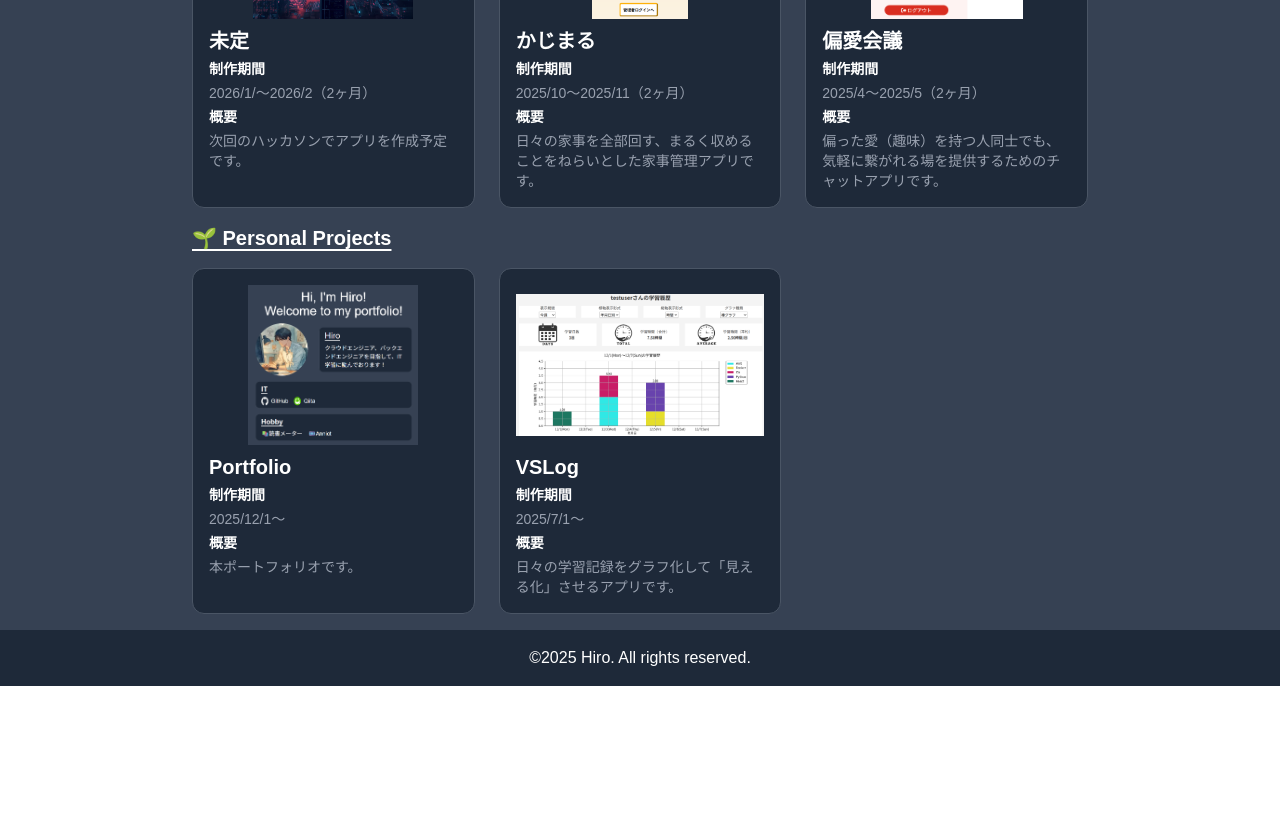
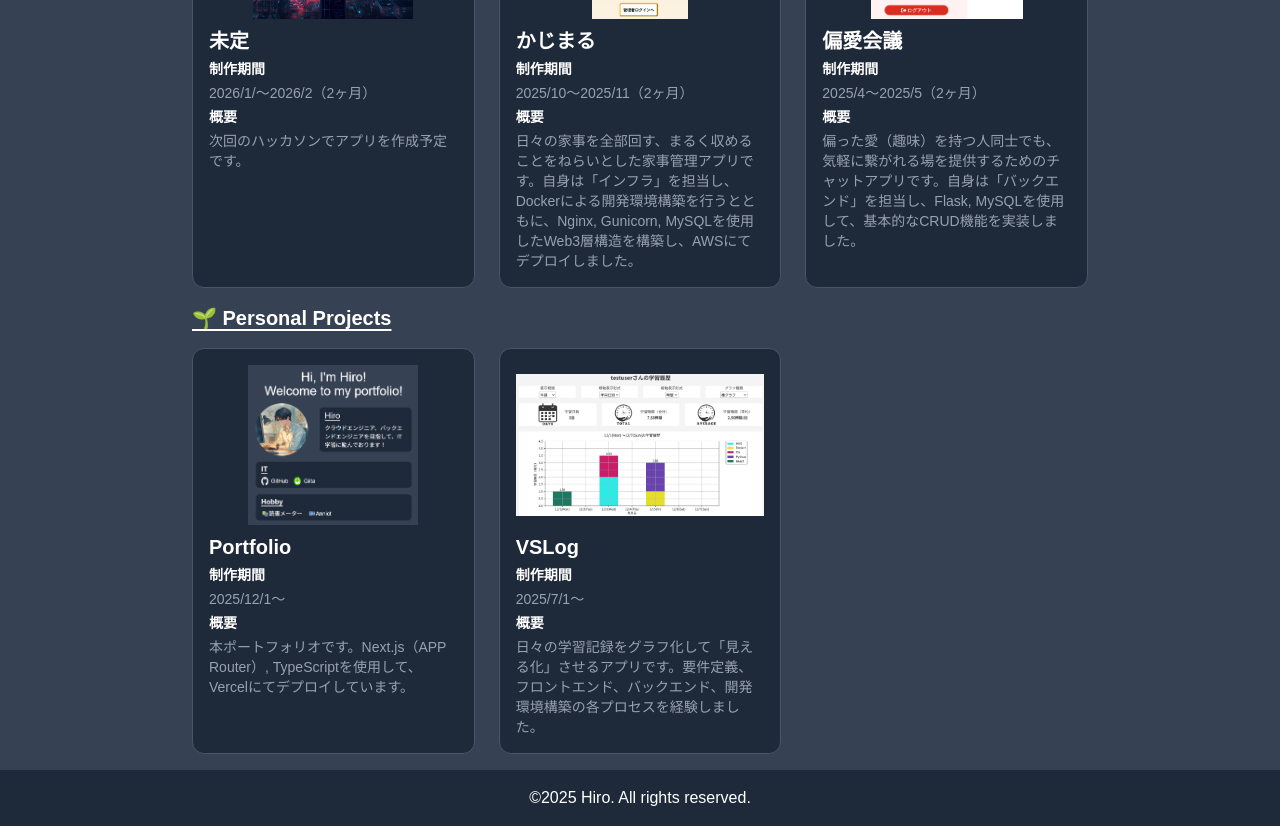
Before and after one commit to hiro-53-RareTECH/Portfolio, a Next.js app: page /projects in a window 1280 px wide. Shown: the part 420-1246 px from the top of the page. Before the commit the page ends 1106 px from the top, so only its background shows below. Built offline with nearby package versions, Linux system fonts and the light colour scheme.

Commit message:
home画面の体裁を再修正、about画面, projects画面の文言を微修正

```diff
--- a/app/about/page.tsx
+++ b/app/about/page.tsx
@@ -101,8 +101,8 @@ const About = () => {
 
       {/* My Skills */}
       <section className="space-y-4">
-        <h2 className="text-xl font-bold text-center underline underline-offset-4">
-          🛠️ My Skills
+        <h2 className="text-xl font-bold text-left underline underline-offset-4">
+          🛠️ My Skills Radar
         </h2>
         <div className="grid grid-cols-1 md:grid-cols-2 gap-6">
           <SkillRadarCard
--- a/app/page.tsx
+++ b/app/page.tsx
@@ -5,7 +5,7 @@ import { motion } from "framer-motion";
 
 export default function Home() {
   return (
-    <div className="space-y-4 w-full max-w-md">
+    <div className="space-y-4 w-full max-w-4xl">
       {/* タイトル＋自己紹介 */}
       {/* タイトル */}
       <motion.h1
@@ -16,8 +16,8 @@ export default function Home() {
       >
         Hi, I'm Hiro! <br /> Welcome to my portfolio!
       </motion.h1>
-
       {/* 自己紹介 */}
+      <div className="max-w-md mx-auto">
         <div className="grid grid-cols-[1fr_2fr] gap-4 items-center">
           <Image
             className="rounded-full"
@@ -35,13 +35,14 @@ export default function Home() {
             </p>
           </div>
         </div>
-
+      </div>
       {/* スキル、各種リンク */}
-      <div className="bg-gray-800 rounded-xl px-6 py-4 text-left border border-gray-600 space-y-4">
+      <div className="grid grid-cols-1 md:grid-cols-[2fr_1fr] gap-4">
+        {/* スキル */}
+        <div className="row-span-2 bg-gray-800 rounded-xl px-6 py-4 text-left border border-gray-600 space-y-4">
           <h3 className="text-xl font-bold text-left underline underline-offset-4">
             🛠️ My Skills
           </h3>
-
           <table className="text-gray-400 border-2 border-gray-600">
             <thead>
               <tr>
@@ -91,7 +92,7 @@ export default function Home() {
             </tbody>
           </table>
         </div>
-
+        {/* 各種リンク */}
         <div className="bg-gray-800 rounded-xl px-4 py-2 text-left border-1 border-gray-600 space-y-2">
           <h3 className="text-xl font-bold text-left underline underline-offset-4">
             🔗 Links
@@ -131,7 +132,7 @@ export default function Home() {
           <h3 className="text-xl font-bold text-left underline underline-offset-4">
             ☕ Hobby
           </h3>
-        <ul className="flex space-x-4">
+          <ul className="space-y-2">
             <li>
               <Link
                 className="hover:underline text-blue-400"
@@ -150,25 +151,7 @@ export default function Home() {
             </li>
           </ul>
         </div>
-      {/* <div className="bg-gray-800 rounded-xl px-4 py-2 text-left border-1 border-gray-600 space-y-2">
-          <h3 className="text-xl font-bold">Skills</h3>
-          <div className="flex space-x-4">
-            <Image src="https://skillicons.dev/icons?theme=dark&perline=7&i=html,css,js,ts,react,next,figma,python,docker,aws,django,flask" alt="my skills" width={100} height={100}/>
-
-            <Link
-              className="hover:underline"
-              href="https://bookmeter.com/users/1629490/books/read"
-            >
-              <p>📚読書メーター</p>
-            </Link>
-            <Link
-              className="hover:underline"
-              href="https://annict.com/@hiro_abc/watched"
-            >
-              <p>🎞️Annict</p>
-            </Link>
       </div>
-        </div> */}
     </div>
   );
 }
--- a/app/projects/page.tsx
+++ b/app/projects/page.tsx
@@ -16,7 +16,7 @@ const hackathonProjects = [
     url: "https://github.com/hiro-53-RareTECH/kajimaru-app",
     term: "2025/10～2025/11（2ヶ月）",
     description:
-      "日々の家事を全部回す、まるく収めることをねらいとした家事管理アプリです。",
+      "日々の家事を全部回す、まるく収めることをねらいとした家事管理アプリです。自身は「インフラ」を担当し、Dockerによる開発環境構築を行うとともに、Nginx, Gunicorn, MySQLを使用したWeb3層構造を構築し、AWSにてデプロイしました。",
   },
   {
     img: "/projects/partiality-meeting.png",
@@ -24,7 +24,7 @@ const hackathonProjects = [
     url: "https://github.com/hiro-53-RareTECH/partiality_meeting",
     term: "2025/4～2025/5（2ヶ月）",
     description:
-      "偏った愛（趣味）を持つ人同士でも、気軽に繋がれる場を提供するためのチャットアプリです。",
+      "偏った愛（趣味）を持つ人同士でも、気軽に繋がれる場を提供するためのチャットアプリです。自身は「バックエンド」を担当し、Flask, MySQLを使用して、基本的なCRUD機能を実装しました。",
   },
 ];
 
@@ -34,14 +34,14 @@ const personalProjects = [
     title: "Portfolio",
     url: "https://github.com/hiro-53-RareTECH/Portfolio",
     term: "2025/12/1～",
-    description: "本ポートフォリオです。",
+    description: "本ポートフォリオです。Next.js（APP Router）, TypeScriptを使用して、Vercelにてデプロイしています。",
   },
   {
     img: "/projects/VSLog.png",
     title: "VSLog",
     url: "https://github.com/hiro-53-RareTECH/VSLog",
     term: "2025/7/1～",
-    description: "日々の学習記録をグラフ化して「見える化」させるアプリです。",
+    description: "日々の学習記録をグラフ化して「見える化」させるアプリです。要件定義、フロントエンド、バックエンド、開発環境構築の各プロセスを経験しました。",
   },
 ];
 
```
Lines whose indentation alone changed are shown as unchanged.
